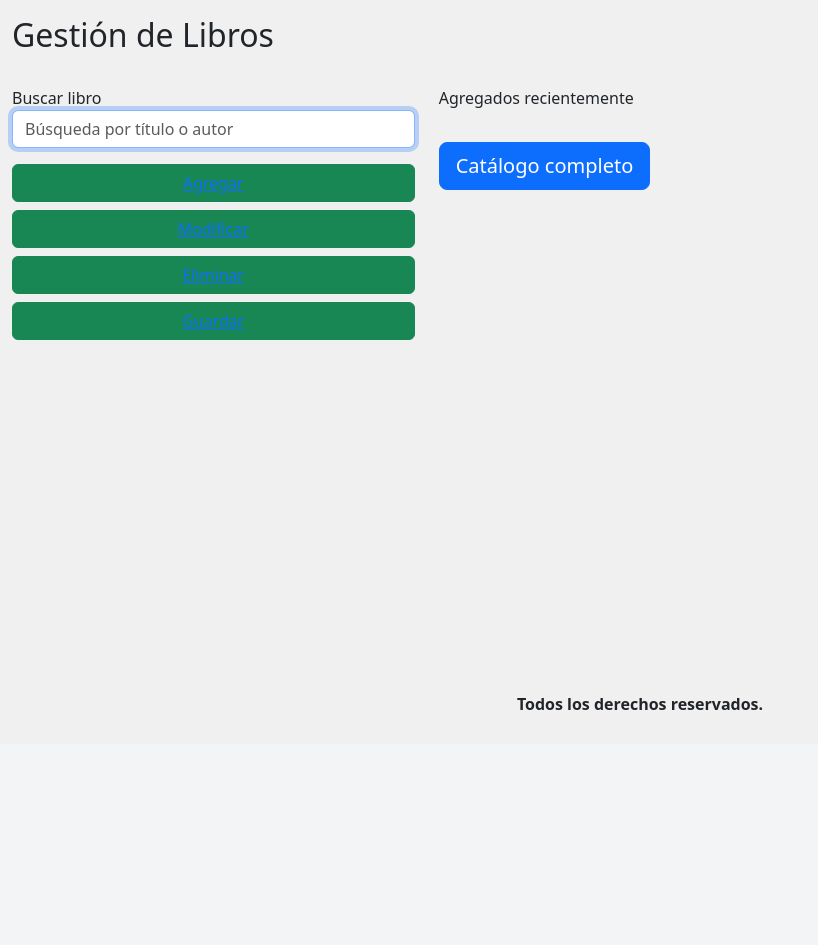
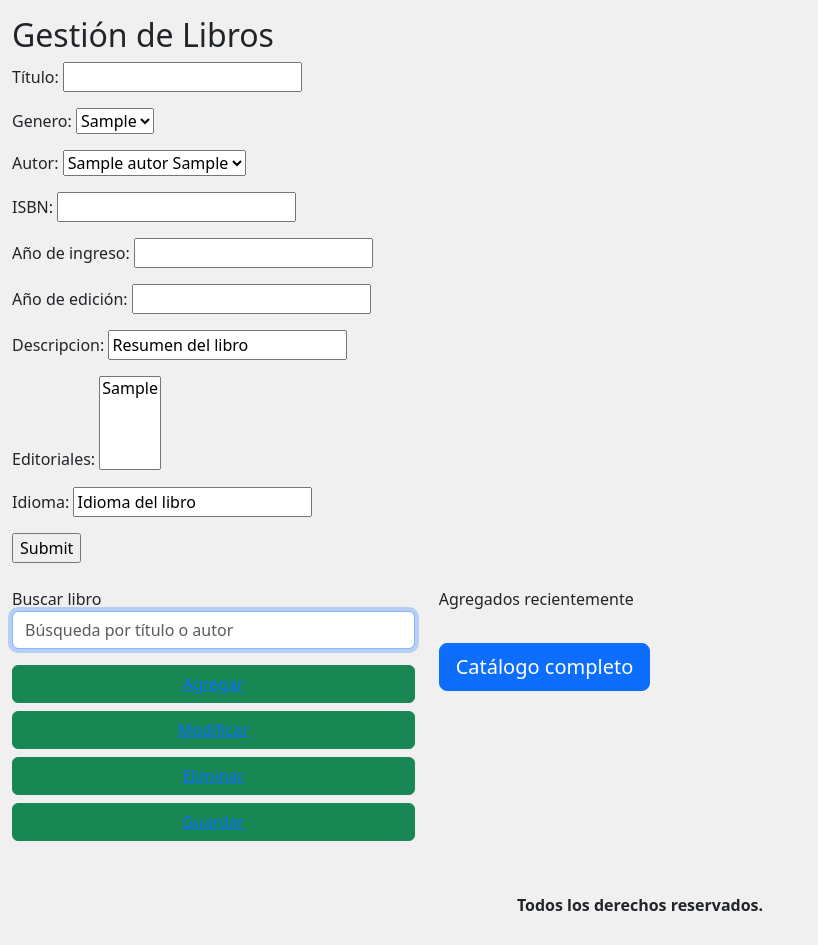
Before and after one commit to force4r/Biblioteca_G11_C23317, a Django app: page /sistema_biblioteca/libros/ in a window 1280 px wide. Shown: the part 56-1001 px from the top of the page, without its empty margins (0-818 px from the left). Before the commit the page ends 766 px from the top, so only its background shows below. Run offline with Django 5.2, Linux system fonts and the light colour scheme; tables that the repository leaves empty hold one stand-in row (values such as "Sample post").

Commit message:
formulario

```diff
--- a/biblioteca/sistema_biblioteca/forms.py
+++ b/biblioteca/sistema_biblioteca/forms.py
@@ -1,10 +1,13 @@
 from django import forms
+
 from typing import Any, Dict
+from .models import Libro, Autor, Editorial, Genero
 DESTINO_CHOICES = (
     ("informacion_personal", "Información general"),
     ("recomendacion_libro", "Recomendación de libro"),
     ("prestamos", "Prestamos"),
 )
+
 
 class contactoForm(forms.Form):
 
@@ -122,3 +125,31 @@ class bibliotecaform(forms.Form):
         widget= forms.TextInput(),
         required=True
     )
+
+class AltaLibro(forms.ModelForm):
+
+    class Meta:
+        model = Libro
+        fields = '__all__'
+
+    def __init__(self, *args, **kwargs ):
+        super(AltaLibro, self).__init__(*args, **kwargs)
+        # sin la siguiente línea label_from_instance NO funciona
+        self.fields['editoriales'].queryset = Editorial.objects.all()
+        self.fields['editoriales'].label_from_instance = lambda obj: "%s" % (obj.editorial)
+        self.fields['autor'].queryset = Autor.objects.all()
+        self.fields['autor'].label_from_instance = lambda obj: "%s %s" % (obj.nombre, obj.apellido)
+        self.fields['genero'].queryset = Genero.objects.all()
+        self.fields['genero'].label_from_instance = lambda obj: "%s" % (obj.genero)
+
+
+
+    # autor = forms.ModelChoiceField(
+    #    queryset=Autor.objects.values_list()
+    # )
+    # genero = forms.ModelChoiceField(
+    #    queryset=Genero.objects.values()
+    # )
+    # editoriales = forms.MultipleChoiceField(
+    #     choices=Editorial.objects.values_list()
+    # )
--- a/biblioteca/sistema_biblioteca/models.py
+++ b/biblioteca/sistema_biblioteca/models.py
@@ -32,6 +32,6 @@ class Libro(models.Model):
     isbn = models.CharField(verbose_name="ISBN") #son 13 digitos
     año_ingreso = models.IntegerField(verbose_name="Año de ingreso")
     año_edicion = models.IntegerField(verbose_name="Año de edición")
-    descripcion = models.CharField(max_length= 3000, verbose_name="Descripcion", default="Descripcion")
+    descripcion = models.CharField(max_length= 3000, verbose_name="Descripcion", default="Resumen del libro")
     editoriales = models.ManyToManyField(Editorial)
-    idiomas = models.CharField(verbose_name="Idioma", max_length=20, default="Idioma")
+    idioma = models.CharField(verbose_name="Idioma", max_length=20, default="Idioma del libro")
--- a/biblioteca/sistema_biblioteca/templates/sistema_biblioteca/libros.html
+++ b/biblioteca/sistema_biblioteca/templates/sistema_biblioteca/libros.html
@@ -6,6 +6,16 @@
 {% block contenido %}
 <div class="container-fluid my-3">
     <h2>Gestión de Libros</h2>
+
+        <form action="" method="POST">
+            {% csrf_token %}
+            {{form.as_p}}
+
+
+
+            <input type="submit">
+        </form>
+
     <div class="row">
         <div class="col-sm-12 col-md-4 col-lg-4 col-xl-4 py-4">
             <form>
--- a/biblioteca/sistema_biblioteca/views.py
+++ b/biblioteca/sistema_biblioteca/views.py
@@ -1,10 +1,10 @@
-from django.shortcuts import render
+from django.shortcuts import render, redirect
 from django.urls import reverse
 from django.http import HttpResponse, HttpResponseNotFound, HttpResponseRedirect
 from .forms import contactoForm
 from django.contrib import messages
-from .models import Libro
-from .forms import bibliotecaform
+from .models import Libro, Autor
+from .forms import bibliotecaform, AltaLibro
 
 # Create your views here.
 
@@ -84,11 +84,25 @@ def catalogo(request, año=0):
 
 def libros(request, año = 2022):
    print(request.method)
+   l = Libro.objects.all()
 
-   catalogo = Libro.objects.all()
+
+   if request.method == "POST":
+        form = AltaLibro(request.POST)
+
+        if form.is_valid():
+            # Guarde la instancia nueva
+            form.save()
+
+            # redirija
+            messages.add_message(request, messages.SUCCESS, 'Libro dado de alta con éxito')
+            return redirect("catalogo")
+
+   else:
+      form = AltaLibro()
    context = {
-      'cat_lista': catalogo,
-      'año_ingreso': año,
+      'form': form,
+      'libro': l
    }
    return render(request,'sistema_biblioteca/libros.html', context)
 
```
Also changed, not shown: biblioteca/sistema_biblioteca/migrations/0005_alter_libro_descripcion_alter_libro_idiomas.py (added).
